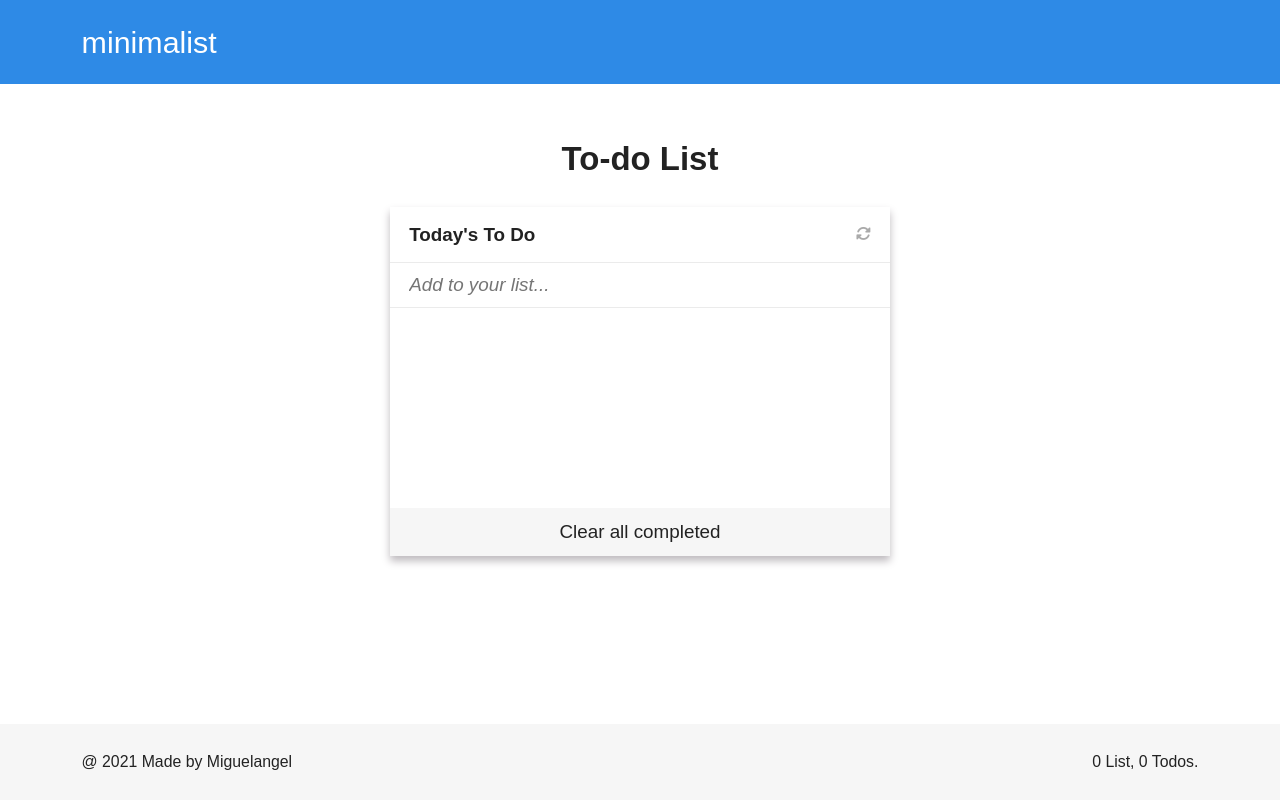
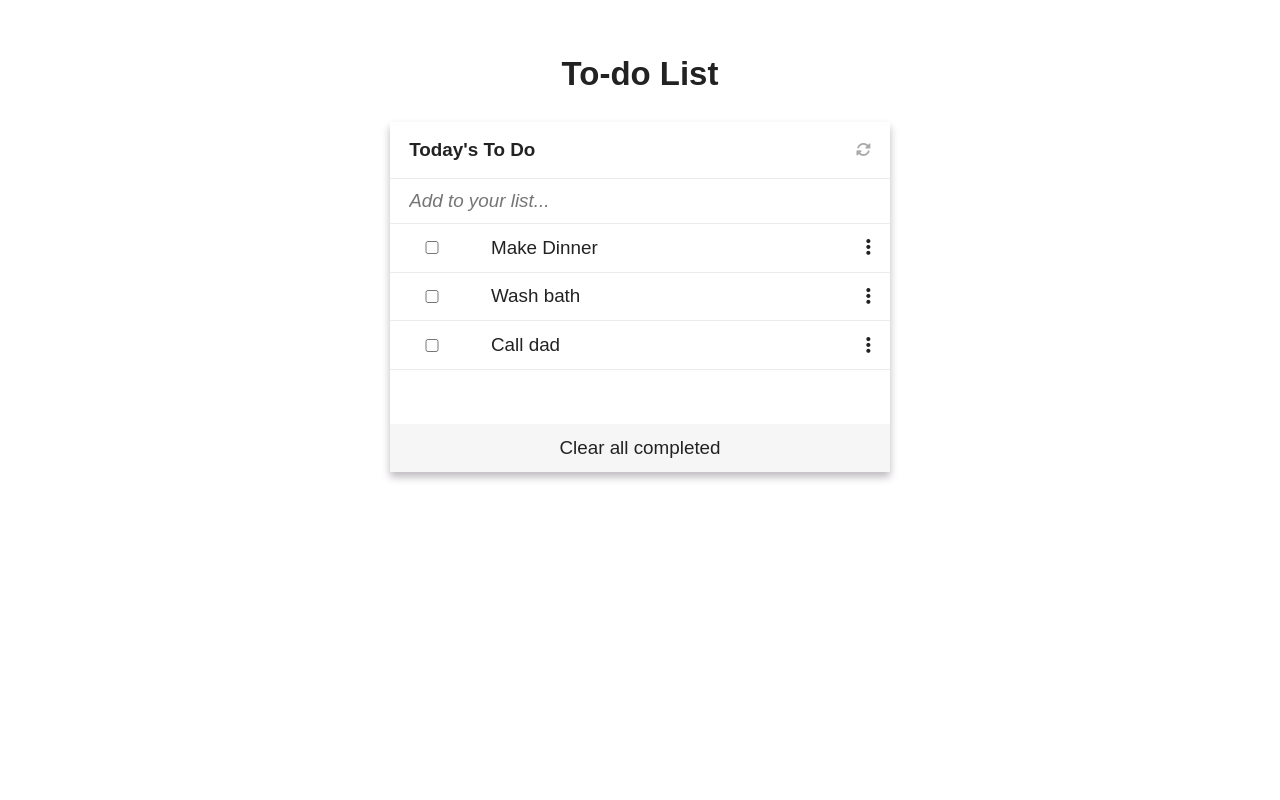
Before and after one commit to miguelesco/webpack-project, a website built with webpack: page src/index.html in a window 1280 px wide. Built offline with nearby package versions, Linux system fonts and the light colour scheme.

Commit message:
Layout test

```diff
--- a/src/app/modules/list.js
+++ b/src/app/modules/list.js
@@ -4,29 +4,34 @@ import storage from './storage.js';
 
 const listWrapper = document.querySelector('.list');
 const input = document.querySelector('.input-task');
-const list = storage.get();
+let list = [];
 
 
 function render () {
   if (!storage.get()) {
     storage.set('elements', '[]');
+    storage.addElement('Make Dinner');
+    storage.addElement('Wash bath');
+    storage.addElement('Call dad');
   }
   listWrapper.innerHTML = "";
   storage.get().forEach((element, i) => {
-    const list = `
+    const newLi = `
       <li data-id="${i}" draggable="true" class="item">
         <input type="checkbox" class="checkbox">
         <label class="text-task"  contenteditable="true">${element.description}</label>
         <i class="fas fa-ellipsis-v icon" aria-hidden="true"></i>
       </li>
     `;
-    listWrapper.innerHTML += list;
+    listWrapper.innerHTML += newLi;
   });
 }
+
 
 const listRender = () => {
   render();
   checkLabels();
+  console.log(storage.get())
   dragHanddler();
 };
 
@@ -40,6 +45,7 @@ function dragHanddler () {
     });
 
     element.addEventListener("dragstart", (event) => {
+      console.log(event.dataTransfer)
       event.dataTransfer.setData('index', i);
     });
 
@@ -58,7 +64,8 @@ function dragHanddler () {
 
 function swap(draggedIndex, dropIndex) {
   // We get the current items
-  list.map(element => {
+  list = storage.get();
+  list.forEach(element => {
     const dragged = element[draggedIndex];
     const drop = element[dropIndex];
 
@@ -69,8 +76,7 @@ function swap(draggedIndex, dropIndex) {
     // Update their indexes to reflect their new positions
     element.index = dropIndex;
     element.index = draggedIndex;
-    return list;
-  });
+  })
 
   storage.set('elements', JSON.stringify(list));
 
--- a/src/index.html
+++ b/src/index.html
@@ -7,11 +7,6 @@
   <title>Test</title>
 </head>
 <body>
-  <header>
-    <nav>
-        <a href="index.html" class="link">minimalist</a>
-    </nav>
-  </header>
   <main>
     <section class="content">
       <h1>To-do List</h1>
@@ -28,10 +23,6 @@
       </div>
     </section>
   </main>
-  <footer class="footer">
-    <p class="footer__p">@ 2021 Made by Miguelangel</p>
-    <p class="footer__p">0 List, 0 Todos.</p>
-  </footer>
   <script src="https://kit.fontawesome.com/27e53b408d.js" crossorigin="anonymous"></script>
 </body>
 </html>
```
Also changed, not shown: src/app/modules/dragItems.js (+52 -2 lines), dist/app.js, dist/index.html.
